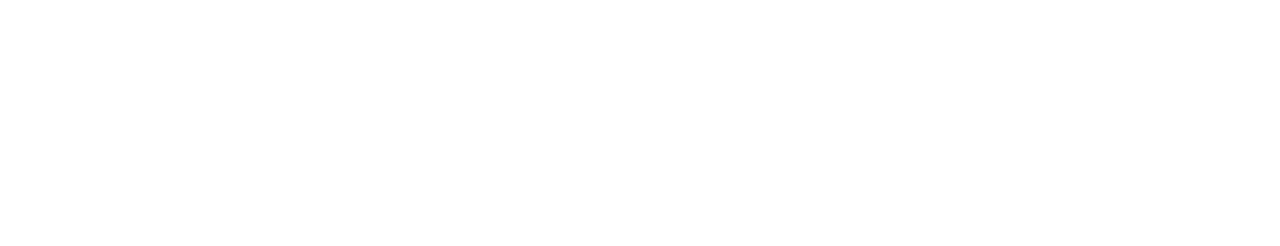
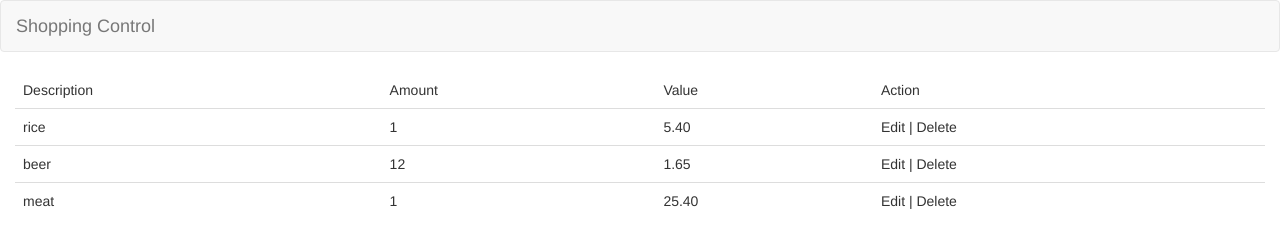
Before and after one commit to silviocustodio/advancing-with-js, a plain HTML site: page course/index.html in a window 1280 px wide. Drawn offline with Linux system fonts and the light colour scheme.

Commit message:
Second Commit - add directory js > config.js & main.js

```diff
--- a/course/index.html
+++ b/course/index.html
@@ -2,10 +2,34 @@
 <html lang="en">
 <head>
     <meta charset="UTF-8">
-    <title>Title</title>
+    <title></title>
     <link rel="stylesheet" href="css/bootstrap.min.css">
 </head>
 <body>
 
+<nav class="navbar navbar-default">
+    <div class="container-fluid">
+        <div class="navbar-header">
+
+            <a id="navTitle" class="navbar-brand" href="index.html"></a>
+        </div>
+    </div>
+</nav>
+
+    <div class="container-fluid">
+        <table id="listTable" class="table">
+
+
+        </table>
+
+    </div>
+
 </body>
+
+
+
+<script src="js/config.js"> </script>
+<script src="js/main.js"> </script>
+
+
 </html>
--- /dev/null
+++ b/course/js/config.js
@@ -0,0 +1,12 @@
+function setConfig() {
+
+    var texts = {
+        "title": "Shopping Control"
+
+    };
+    document.title =  texts.title;
+    document.getElementById("navTitle").innerHTML = texts.title;
+
+}
+
+setConfig();
--- /dev/null
+++ b/course/js/main.js
@@ -0,0 +1,37 @@
+var list =  [
+
+    {"desc": "rice", "amount": "1", "value": "5.40" },
+    {"desc": "beer", "amount": "12", "value": "1.65" },
+    {"desc": "meat", "amount": "1", "value": "25.40" }
+
+
+];
+
+function getTotal(list) {
+
+    var total = 0;
+    for (var key in list){
+
+        total += list [key].value * list [key].amount
+
+    }
+
+    return total;
+
+}
+
+function setList() {
+    var table = '<thead><tr><td>Description</td><td>Amount</td><td>Value</td><td>Action</td></tr></thead><tbody>';
+
+    for(var key in list){
+        table += '<tr><td>'+ list[key].desc+ '</td><td>'+ list[key].amount + '</td><td>'+ list[key].value + '</td><td>Edit | Delete </td></tr>';
+    }
+
+    table += '</tbody>';
+
+    document.getElementById("listTable").innerHTML = table;
+
+}
+
+setList(list);
+console.log(getTotal(list));
```
Also changed, not shown: 1 other file.
